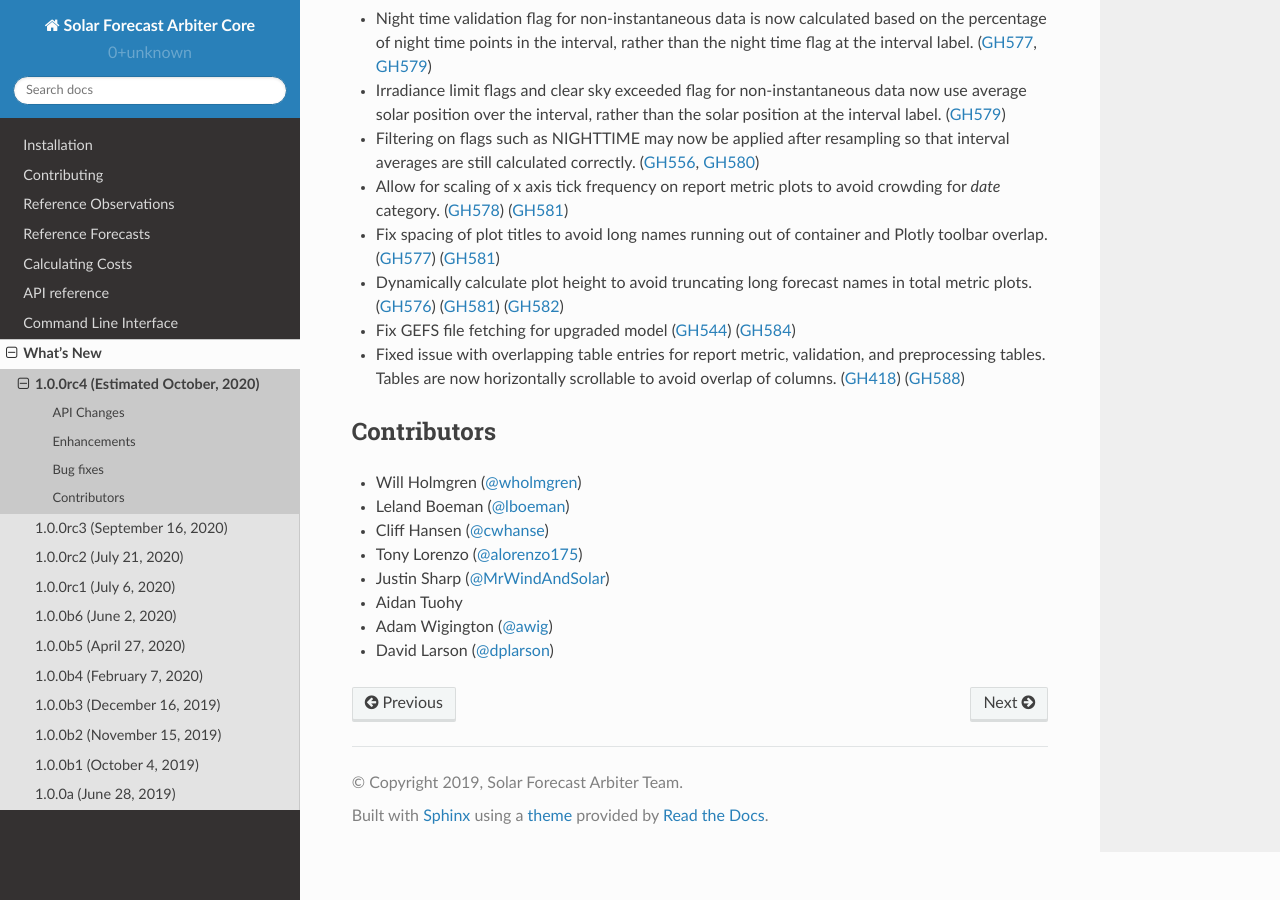
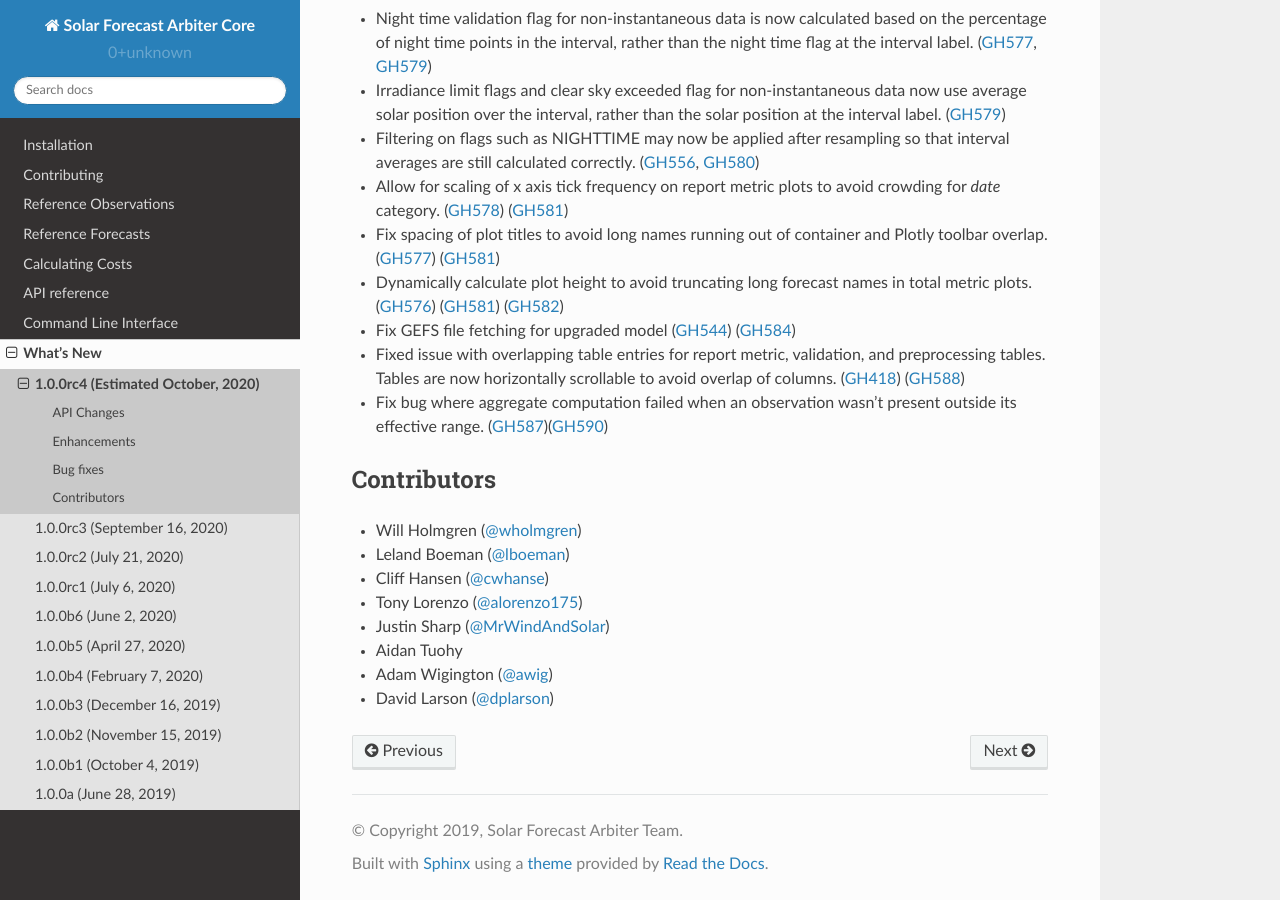
Before and after one commit to SolarArbiter/solarforecastarbiter-core, a Sphinx documentation site: the page built from docs/source/whatsnew/1.0.0rc4.rst, in a window 1280 px wide and 900 px high, scrolled down 910 px. Built offline with Sphinx 7.4.7 and the Read the Docs theme 2.0.0, drawn with Linux system fonts in a browser that asks for light colours.

Commit message:
whatsnew

```diff
--- a/docs/source/whatsnew/1.0.0rc4.rst
+++ b/docs/source/whatsnew/1.0.0rc4.rst
@@ -63,6 +63,8 @@ Bug fixes
 * Fixed issue with overlapping table entries for report metric, validation, and
   preprocessing tables. Tables are now horizontally scrollable to avoid overlap
   of columns. (:issue:`418`) (:pull:`588`)
+* Fix bug where aggregate computation failed when an observation wasn't present
+  outside its effective range. (:issue:`587`)(:pull:`590`)
 
 
 Contributors
```
